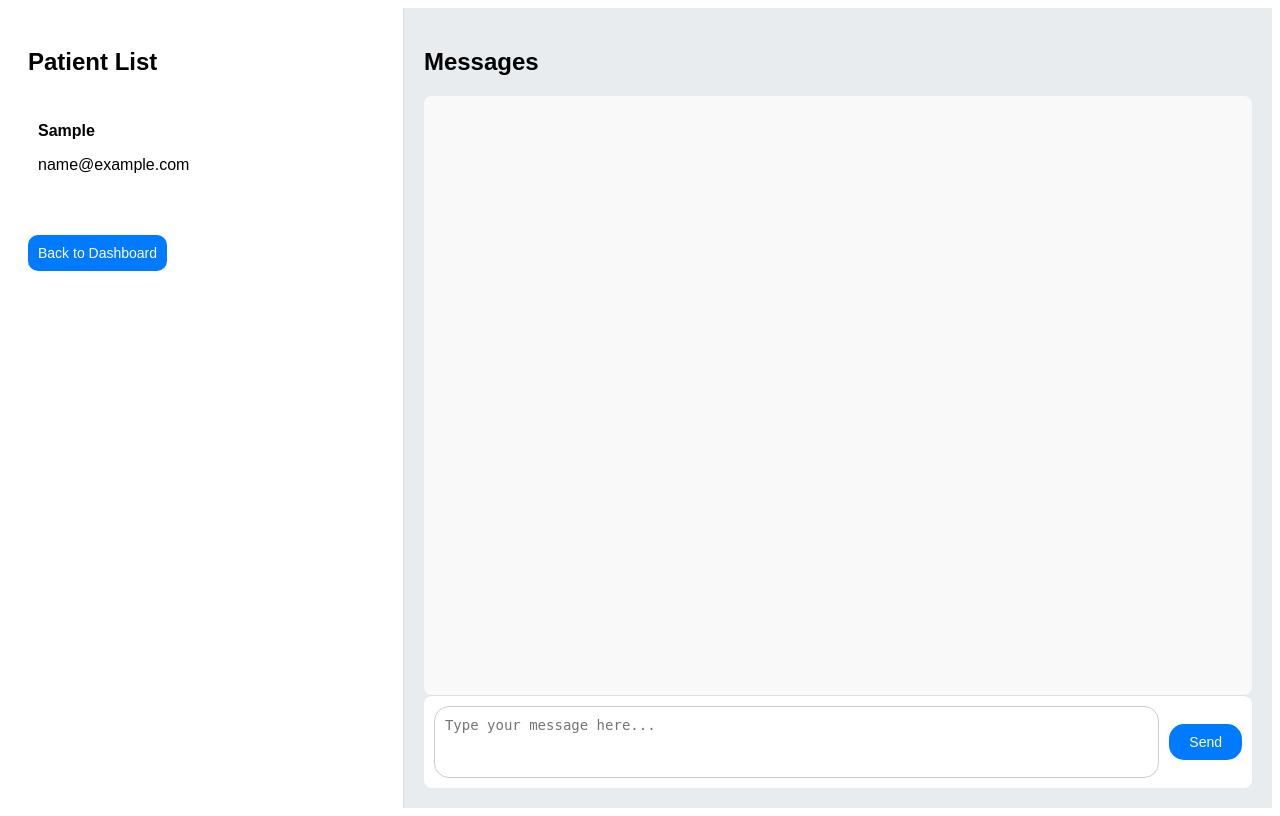
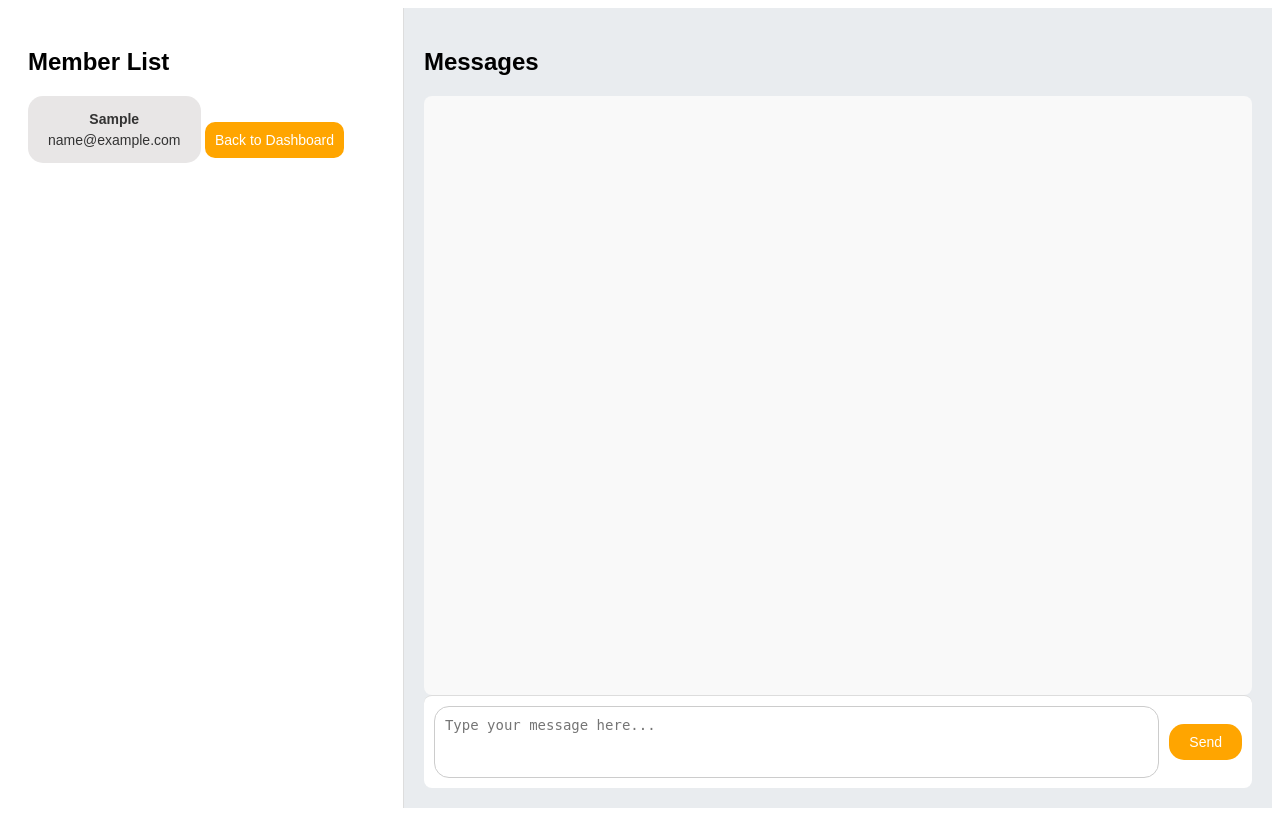
Before and after one commit to leidyrh/ParkinsonProjectW, a Flask app: template templates/admin_messages.html in a window 1280 px wide. Run offline with Flask 3, Linux system fonts and the light colour scheme; the template is opened without the code that fills it: most values are stand-ins (such as "Sample title", 1, 10 or a date in 2020); some libraries are stand-ins or nearby versions.

Commit message:
admin message changes

```diff
--- a/templates/admin_messages.html
+++ b/templates/admin_messages.html
@@ -27,15 +27,28 @@
             padding: 20px;
     background-color: #e9ecef;
 }
-        .patient-item {
-            padding: 10px;
-            margin-bottom: 15px;
+patient-item {
+    background-color: #e0e0e0;
+    border: 1px solid #ccc;
+    padding: 15px;
+    margin: 10px 0;
+    border-radius: 8px;
+    transition: background-color 0.3s ease, box-shadow 0.3s ease;
     cursor: pointer;
-            border-radius: 8px;
-            transition: background-color 0.3s;
 }
+.patient-button {
+    background-color: #e8e6e6; /* Grey color */
+}
+
+.patient-item p {
+    margin: 5px 0;
+    color: #333;
+}
+
+
 .patient-item:hover {
-            background-color: #e1e1e1;
+    background-color: #d3d3d3;
+    box-shadow: 0px 4px 8px rgba(0, 0, 0, 0.1);
 }
         .message-history {
             flex: 1;
@@ -60,7 +73,7 @@
         }
         .sent {
             align-self: flex-end;
-            background-color: #007bff;
+            background-color: #f2a900;
             color: white;
             border-top-right-radius: 0;
         }
@@ -100,13 +113,13 @@
             padding: 10px 20px;
             font-size: 14px;
             border: none;
-            background-color: #007bff;
+            background-color: #FFA500;
             color: white;
             border-radius: 15px;
             cursor: pointer;
         }
         button:hover {
-            background-color: #0056b3;
+            background-color: #f9d180;
         }
         /* Back button styling */
         .back-button {
@@ -115,15 +128,16 @@
             padding: 10px;
             font-size: 14px;
             text-align: center;
-            background-color: #007bff;
+            background-color: #FFA500;
             color: white;
             border-radius: 10px;
             text-decoration: none;
             cursor: pointer;
         }
         .back-button:hover {
-            background-color: #0056b3;
+            background-color: #ff9800;
         }
+
     </style>
 </head>
 <body>
@@ -131,13 +145,13 @@
 <div class="container">
     <!-- Sidebar with Patient List -->
     <div class="sidebar">
-        <h2>Patient List</h2>
+        <h2>Member List</h2>
         {% if patients %}
             {% for patient in patients %}
-                <div class="patient-item" onclick="loadMessages({{ patient.user_id }})">
+                <button class="patient-button patient-item" onclick="loadMessages('{{ patient.user_id }}')" onkeypress="if(event.key === 'Enter') loadMessages('{{ patient.user_id }}')" tabindex="0">
                     <p><strong>{{ patient.first_name }}</strong></p>
                     <p>{{ patient.email }}</p>
-                </div>
+                </button>
             {% endfor %}
         {% else %}
             <p>No patients found.</p>
@@ -148,6 +162,8 @@
 
     <!-- Main Content Area with Message Interface -->
     <div class="content">
+
+
         <h2>Messages</h2>
         <div id="messageHistory" class="message-history">
             <!-- Messages will be dynamically loaded here -->
@@ -162,7 +178,7 @@
 
 <script>
     let selectedPatientId = null;
-    const userId = {{ session['user_id'] }};
+    const userId = "{{ session['user_id'] }}";
 
     // Function to load messages for a selected patient
     function loadMessages(patientId) {
@@ -173,6 +189,7 @@
             .then(data => {
                 const messageHistory = document.getElementById('messageHistory');
                 messageHistory.innerHTML = '';  // Clear current messages
+
 
                 data.forEach(message => {
                     const messageDiv = document.createElement('div');
```
Lines whose indentation alone changed are shown as unchanged.
